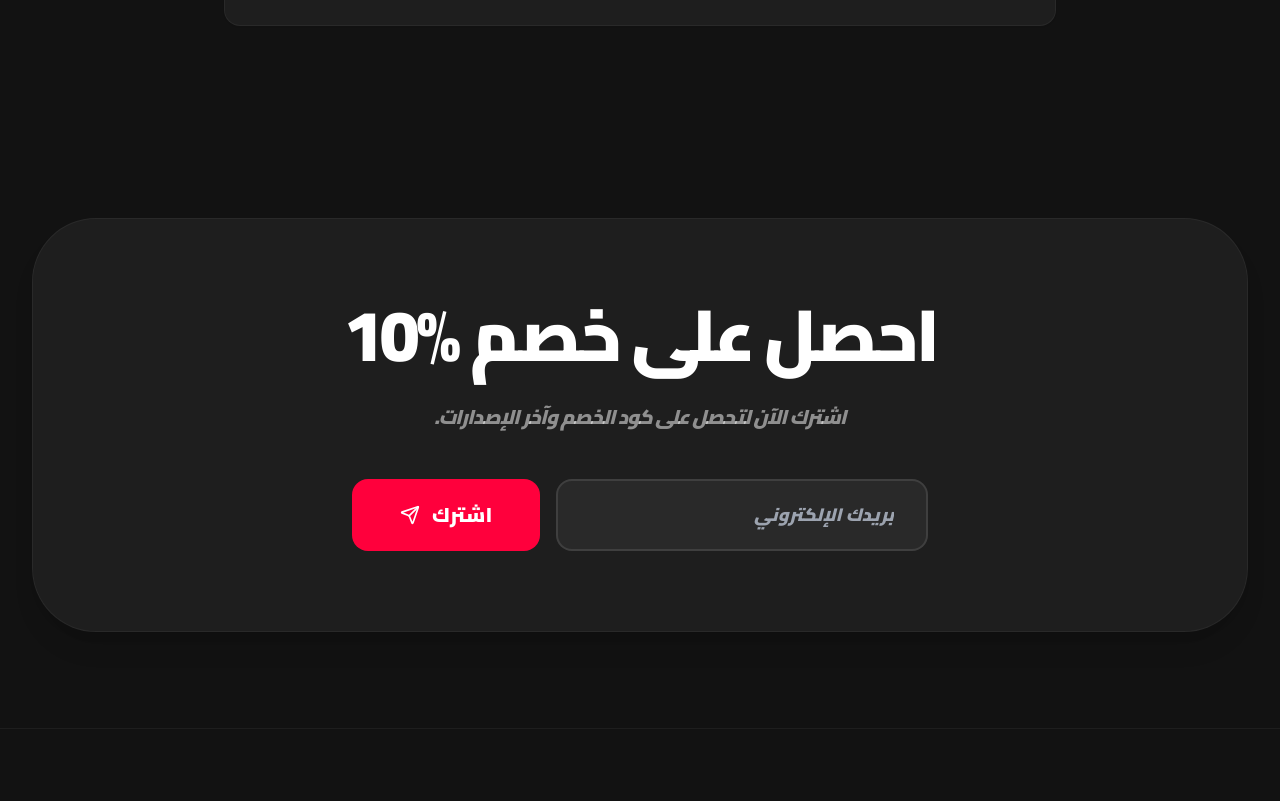
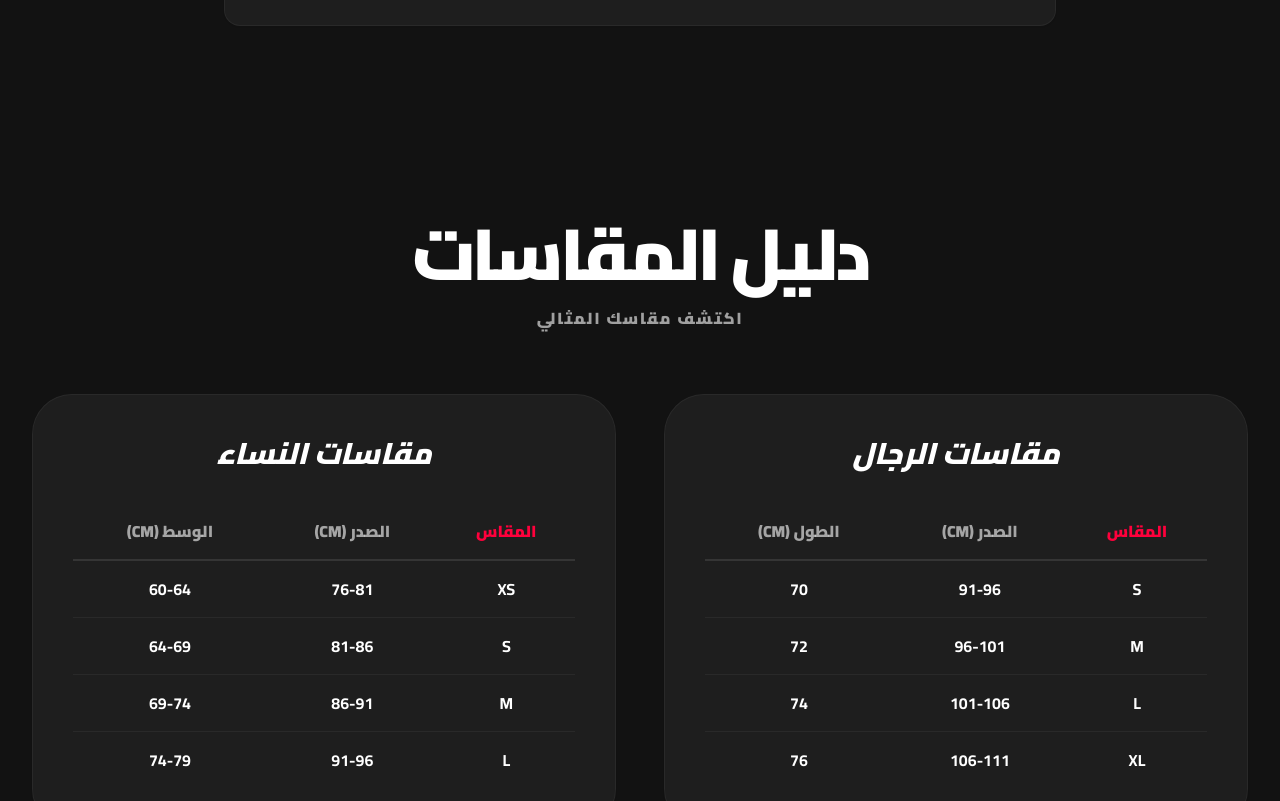
Before and after one commit to alnmkym36-lang/theread-, a React (Vite) app: page / in a window 1280 px wide. Shown: the part 5260-6061 px from the top of the page. Built offline with nearby package versions, Linux system fonts and the light colour scheme.

Commit message:
feat: Add size guide section and translations
Introduces a new Size Guide section with its corresponding content and translations in English and Arabic. This enhances the user experience by providing clear sizing information for clothing items.

```diff
--- a/App.tsx
+++ b/App.tsx
@@ -32,7 +32,8 @@ import {
   Award,
   Palette,
   MessageSquare,
-  Baby
+  Baby,
+  Ruler
 } from 'lucide-react';
 import {
   Language,
@@ -79,7 +80,7 @@ const Modal: React.FC<{ isOpen: boolean; onClose: () => void; title: string; chi
             <X className="w-8 h-8 text-black dark:text-white" />
           </button>
         </div>
-        <div className="text-gray-700 dark:text-white/60 font-bold text-lg leading-relaxed mb-10 uppercase tracking-tighter italic text-start">
+        <div className="text-gray-700 dark:text-white/60 font-bold text-lg leading-relaxed mb-10 uppercase tracking-tighter italic text-start whitespace-pre-line">
           {children}
         </div>
         <button onClick={onClose} className="w-full py-5 bg-black dark:bg-white text-white dark:text-black rounded-2xl font-black text-xl hover:bg-brand-accent hover:text-white transition-all uppercase italic">
@@ -528,6 +529,60 @@ const App: React.FC = () => {
             </div>
           </section>
 
+          {/* Size Guide Section */}
+          <section id="size-guide" className="py-24 container mx-auto px-8">
+            <div className="text-center mb-16">
+              <h2 className="hero-headline text-5xl lg:text-7xl text-black dark:text-white mb-4">{t('sizeGuide')}</h2>
+              <p className="text-gray-500 dark:text-white/60 font-black uppercase tracking-widest">{t('findYourFit')}</p>
+            </div>
+
+            <div className="grid grid-cols-1 lg:grid-cols-2 gap-12">
+              {/* Men's Table */}
+              <div className="bg-white border border-black/5 shadow-sm dark:bg-white/5 dark:border-white/5 dark:glass-card rounded-[2.5rem] p-10">
+                  <h3 className="text-3xl font-black italic uppercase mb-8 text-black dark:text-white text-center">{t('menSizes')}</h3>
+                  <div className="overflow-x-auto">
+                      <table className="w-full text-center">
+                          <thead>
+                              <tr className="border-b-2 border-black/5 dark:border-white/10">
+                                  <th className="py-4 font-black uppercase text-brand-accent">{t('size')}</th>
+                                  <th className="py-4 font-black uppercase text-gray-500 dark:text-white/60">{t('chest')} (cm)</th>
+                                  <th className="py-4 font-black uppercase text-gray-500 dark:text-white/60">{t('length')} (cm)</th>
+                              </tr>
+                          </thead>
+                          <tbody className="font-bold text-black dark:text-white">
+                              <tr className="border-b border-black/5 dark:border-white/5"><td className="py-4">S</td><td className="py-4">91-96</td><td className="py-4">70</td></tr>
+                              <tr className="border-b border-black/5 dark:border-white/5"><td className="py-4">M</td><td className="py-4">96-101</td><td className="py-4">72</td></tr>
+                              <tr className="border-b border-black/5 dark:border-white/5"><td className="py-4">L</td><td className="py-4">101-106</td><td className="py-4">74</td></tr>
+                              <tr><td className="py-4">XL</td><td className="py-4">106-111</td><td className="py-4">76</td></tr>
+                          </tbody>
+                      </table>
+                  </div>
+              </div>
+
+              {/* Women's Table */}
+              <div className="bg-white border border-black/5 shadow-sm dark:bg-white/5 dark:border-white/5 dark:glass-card rounded-[2.5rem] p-10">
+                  <h3 className="text-3xl font-black italic uppercase mb-8 text-black dark:text-white text-center">{t('womenSizes')}</h3>
+                  <div className="overflow-x-auto">
+                      <table className="w-full text-center">
+                          <thead>
+                              <tr className="border-b-2 border-black/5 dark:border-white/10">
+                                  <th className="py-4 font-black uppercase text-brand-accent">{t('size')}</th>
+                                  <th className="py-4 font-black uppercase text-gray-500 dark:text-white/60">{t('chest')} (cm)</th>
+                                  <th className="py-4 font-black uppercase text-gray-500 dark:text-white/60">{t('waist')} (cm)</th>
+                              </tr>
+                          </thead>
+                          <tbody className="font-bold text-black dark:text-white">
+                              <tr className="border-b border-black/5 dark:border-white/5"><td className="py-4">XS</td><td className="py-4">76-81</td><td className="py-4">60-64</td></tr>
+                              <tr className="border-b border-black/5 dark:border-white/5"><td className="py-4">S</td><td className="py-4">81-86</td><td className="py-4">64-69</td></tr>
+                              <tr className="border-b border-black/5 dark:border-white/5"><td className="py-4">M</td><td className="py-4">86-91</td><td className="py-4">69-74</td></tr>
+                              <tr><td className="py-4">L</td><td className="py-4">91-96</td><td className="py-4">74-79</td></tr>
+                          </tbody>
+                      </table>
+                  </div>
+              </div>
+            </div>
+          </section>
+
           {/* Newsletter */}
           <section id="newsletter" className="py-24 container mx-auto px-8 text-center">
             <div className="relative bg-white border border-black/5 shadow-xl dark:bg-white/5 dark:border-white/5 dark:glass-card rounded-[4rem] p-12 lg:p-20 overflow-hidden">
@@ -571,6 +626,7 @@ const App: React.FC = () => {
                     <li><button onClick={() => setPolicyModal('terms')} className="hover:text-white transition-colors uppercase">{t('terms')}</button></li>
                     <li><button onClick={() => setPolicyModal('privacy')} className="hover:text-white transition-colors uppercase">{t('privacy')}</button></li>
                     <li><button onClick={() => setPolicyModal('exchange')} className="hover:text-white transition-colors uppercase">{t('exchangePolicy')}</button></li>
+                    <li><button onClick={() => setPolicyModal('sizeGuide')} className="hover:text-white transition-colors uppercase">{t('sizeGuide')}</button></li>
                   </ul>
                 </div>
                 <div>
--- a/constants.tsx
+++ b/constants.tsx
@@ -166,6 +166,16 @@ export const TRANSLATIONS: TranslationDictionary = {
   support: { en: "SUPPORT", ar: "الدعم" },
   contact: { en: "CONTACT", ar: "تواصل معنا" },
   copyrightStore: { en: "© 2024 THREAD EXCLUSIVE STORE.", ar: "© 2024 متجر ثريد الحصري." },
+  sizeGuide: { en: "Size Guide", ar: "دليل المقاسات" },
+
+  // --- Size Guide Section Keys ---
+  findYourFit: { en: "Find Your Perfect Fit", ar: "اكتشف مقاسك المثالي" },
+  size: { en: "Size", ar: "المقاس" },
+  chest: { en: "Chest", ar: "الصدر" },
+  length: { en: "Length", ar: "الطول" },
+  waist: { en: "Waist", ar: "الوسط" },
+  menSizes: { en: "Men's Sizes", ar: "مقاسات الرجال" },
+  womenSizes: { en: "Women's Sizes", ar: "مقاسات النساء" },
 };
 
 export const FAQ_DATA = [
@@ -203,5 +213,10 @@ export const POLICIES: Record<string, { en: string; ar: string; title: { en: str
     title: { en: "Exchange", ar: "الاستبدال" },
     en: "Free exchange for defective items. Return shipping may apply for other reasons depending on your country.",
     ar: "تبديل مجاني للمنتجات المعيبة. قد يتم تطبيق رسوم شحن الإرجاع لأسباب أخرى حسب بلدك."
+  },
+  sizeGuide: {
+    title: { en: "Size Guide", ar: "دليل المقاسات" },
+    en: "MEN'S TOPS (Chest):\nS: 91-96 cm\nM: 96-101 cm\nL: 101-106 cm\nXL: 106-111 cm\n\nWOMEN'S TOPS (Bust):\nXS: 76-81 cm\nS: 81-86 cm\nM: 86-91 cm\nL: 91-96 cm",
+    ar: "ملابس الرجال (محيط الصدر):\nS: 91-96 سم\nM: 96-101 سم\nL: 101-106 سم\nXL: 106-111 سم\n\nملابس النساء (محيط الصدر):\nXS: 76-81 سم\nS: 81-86 سم\nM: 86-91 سم\nL: 91-96 سم"
   }
 };
```
